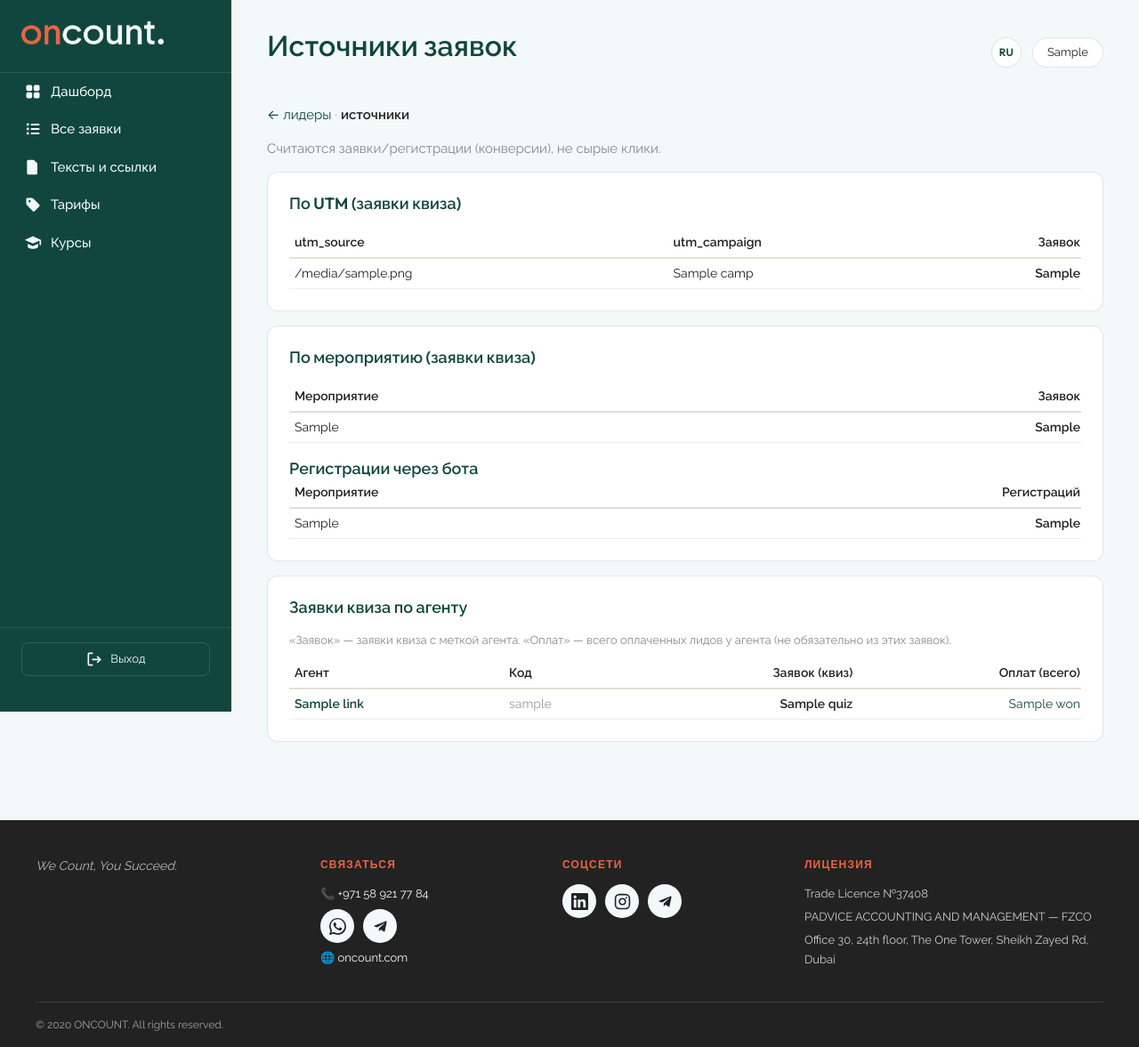
After one commit to Oncount/oncount-partners, a FastAPI app: template app/templates/admin_sources.html in a window 1280 px wide. The commit adds this page. Shown: the whole page at 89% size. Run offline with FastAPI, Linux system fonts and the light colour scheme; the template is opened without the code that fills it: most values are stand-ins (such as "Sample title", 1, 10 or a date in 2020); parts of the project's set-up code (start-up, migrations or seed data) failed here and were passed over.

Commit message:
Дашборд Фаза 4: аналитика источников /admin/sources
- заявки по UTM (source+campaign), по мероприятию (квиз + регистрации бота)
- заявки квиза по агенту (+ всего оплат у агента, честная подпись — не воронка)
- перелинковка лидеры ↔ источники; read-only, под админ-гейтом

Co-Authored-By: Claude Opus 4.8 (1M context) <noreply@anthropic.com>

```diff
--- a/app/main.py
+++ b/app/main.py
@@ -800,6 +800,81 @@ def admin_partner_detail(pid: int, request: Request, session: Session = Depends(
     )
 
 
+@app.get("/admin/sources", response_class=HTMLResponse)
+def admin_sources(request: Request, session: Session = Depends(get_session)) -> HTMLResponse:
+    """Аналитика источников (Фаза 4): заявки по UTM / мероприятию / ссылке агента.
+    Считаем КОНВЕРСИИ (заявки квиза + регистрации), не сырые клики. Только админ."""
+    admin = require_admin(request, session)
+    from sqlalchemy import func
+
+    # 1) По UTM (source + campaign) — заявки квиза.
+    utm = [
+        {"src": r.src, "camp": r.camp, "n": r.n}
+        for r in session.query(
+            func.coalesce(QuizSubmission.utm_source, "—").label("src"),
+            func.coalesce(QuizSubmission.utm_campaign, "—").label("camp"),
+            func.count(QuizSubmission.id).label("n"),
+        )
+        .group_by(QuizSubmission.utm_source, QuizSubmission.utm_campaign)
+        .order_by(func.count(QuizSubmission.id).desc())
+        .all()
+    ]
+
+    # 2) По мероприятию: заявки квиза (NULL event_slug = консультация) + регистрации бота.
+    events_quiz = [
+        {"ev": r.ev, "n": r.n}
+        for r in session.query(
+            func.coalesce(QuizSubmission.event_slug, "consultation").label("ev"),
+            func.count(QuizSubmission.id).label("n"),
+        ).group_by(QuizSubmission.event_slug).order_by(func.count(QuizSubmission.id).desc()).all()
+    ]
+    events_reg = [
+        {"ev": r.ev, "n": r.n}
+        for r in session.query(
+            EventRegistration.event_slug.label("ev"),
+            func.count(EventRegistration.id).label("n"),
+        ).group_by(EventRegistration.event_slug).order_by(func.count(EventRegistration.id).desc()).all()
+    ]
+
+    # 3) По ссылке агента: заявки квиза с привязкой к партнёру + сколько лидов won.
+    quiz_by_p = dict(
+        session.query(QuizSubmission.partner_id, func.count(QuizSubmission.id))
+        .filter(QuizSubmission.partner_id.isnot(None))
+        .group_by(QuizSubmission.partner_id)
+        .all()
+    )
+    won_by_p = dict(
+        session.query(Lead.partner_id, func.count(Lead.id))
+        .filter(Lead.status == "won", Lead.partner_id.isnot(None))
+        .group_by(Lead.partner_id)
+        .all()
+    )
+    pids = list(quiz_by_p.keys())
+    pmap = (
+        {p.id: p for p in session.query(Partner).filter(Partner.id.in_(pids)).all()}
+        if pids else {}
+    )
+    links = []
+    for pid, n in quiz_by_p.items():
+        p = pmap.get(pid)
+        if p is None:
+            continue
+        links.append({
+            "id": pid,
+            "name": p.first_name or p.kommo_agent_name or f"#{pid}",
+            "ref_slug": p.ref_slug or "—",
+            "quiz": n,
+            "won": won_by_p.get(pid, 0),
+        })
+    links.sort(key=lambda x: (x["quiz"], x["won"]), reverse=True)
+
+    return templates.TemplateResponse(
+        "admin_sources.html",
+        _ctx(request, admin, utm=utm, events_quiz=events_quiz,
+             events_reg=events_reg, links=links),
+    )
+
+
 def _balance_kpi(session: Session, partner: Partner) -> dict:
     """Минимум данных для верхней «балансовой» полосы (шаблон _balance.html):
     заработано + ожидаемое вознаграждение по числу заявок + код партнёра.
--- a/app/templates/admin_partner_stats.html
+++ b/app/templates/admin_partner_stats.html
@@ -3,6 +3,7 @@
 {% block heading %}Аналитика партнёров{% endblock %}
 
 {% block content %}
+<p style="margin-top:0;"><b>лидеры</b> <span style="color:#aaa;">·</span> <a href="/admin/sources">источники →</a></p>
 <div class="card">
   <p style="margin:0; line-height:1.7;">
     Агентов с заявками: <b>{{ totals.agents }}</b> ·
--- /dev/null
+++ b/app/templates/admin_sources.html
@@ -0,0 +1,83 @@
+{% extends "base.html" %}
+{% block title %}Источники — ONCOUNT{% endblock %}
+{% block heading %}Источники заявок{% endblock %}
+
+{% block content %}
+<p style="margin-top:0;">
+  <a href="/admin/partner-stats">← лидеры</a>
+  <span style="color:#aaa;">·</span>
+  <b>источники</b>
+</p>
+<p style="color:#888; margin:.2em 0 1em;">Считаются заявки/регистрации (конверсии), не сырые клики.</p>
+
+<div class="card" style="overflow-x:auto;">
+  <h3 style="margin-top:0;">По UTM (заявки квиза)</h3>
+  <table style="width:100%; border-collapse:collapse; font-size:14px;">
+    <thead><tr style="text-align:left; border-bottom:2px solid #e5e0d5;">
+      <th style="padding:6px;">utm_source</th><th>utm_campaign</th><th style="text-align:right;">Заявок</th>
+    </tr></thead>
+    <tbody>
+      {% for r in utm %}
+      <tr style="border-bottom:1px solid #eee;">
+        <td style="padding:6px;">{{ r.src }}</td><td>{{ r.camp }}</td>
+        <td style="text-align:right; font-weight:600;">{{ r.n }}</td>
+      </tr>
+      {% endfor %}
+      {% if not utm %}<tr><td colspan="3" style="padding:12px; color:#888;">Заявок пока нет.</td></tr>{% endif %}
+    </tbody>
+  </table>
+</div>
+
+<div class="card" style="overflow-x:auto;">
+  <h3 style="margin-top:0;">По мероприятию (заявки квиза)</h3>
+  <table style="width:100%; border-collapse:collapse; font-size:14px;">
+    <thead><tr style="text-align:left; border-bottom:2px solid #e5e0d5;">
+      <th style="padding:6px;">Мероприятие</th><th style="text-align:right;">Заявок</th>
+    </tr></thead>
+    <tbody>
+      {% for r in events_quiz %}
+      <tr style="border-bottom:1px solid #eee;">
+        <td style="padding:6px;">{{ r.ev }}</td><td style="text-align:right; font-weight:600;">{{ r.n }}</td>
+      </tr>
+      {% endfor %}
+      {% if not events_quiz %}<tr><td colspan="2" style="padding:12px; color:#888;">Нет данных.</td></tr>{% endif %}
+    </tbody>
+  </table>
+  {% if events_reg %}
+  <h3 style="margin:18px 0 0;">Регистрации через бота</h3>
+  <table style="width:100%; border-collapse:collapse; font-size:14px;">
+    <thead><tr style="text-align:left; border-bottom:2px solid #e5e0d5;">
+      <th style="padding:6px;">Мероприятие</th><th style="text-align:right;">Регистраций</th>
+    </tr></thead>
+    <tbody>
+      {% for r in events_reg %}
+      <tr style="border-bottom:1px solid #eee;">
+        <td style="padding:6px;">{{ r.ev }}</td><td style="text-align:right; font-weight:600;">{{ r.n }}</td>
+      </tr>
+      {% endfor %}
+    </tbody>
+  </table>
+  {% endif %}
+</div>
+
+<div class="card" style="overflow-x:auto;">
+  <h3 style="margin-top:0;">Заявки квиза по агенту</h3>
+  <p style="color:#888; margin:.2em 0 .8em; font-size:13px;">«Заявок» — заявки квиза с меткой агента. «Оплат» — всего оплаченных лидов у агента (не обязательно из этих заявок).</p>
+  <table style="width:100%; border-collapse:collapse; font-size:14px;">
+    <thead><tr style="text-align:left; border-bottom:2px solid #e5e0d5;">
+      <th style="padding:6px;">Агент</th><th>Код</th><th style="text-align:right;">Заявок (квиз)</th><th style="text-align:right;">Оплат (всего)</th>
+    </tr></thead>
+    <tbody>
+      {% for r in links %}
+      <tr style="border-bottom:1px solid #eee;">
+        <td style="padding:6px;"><a href="/admin/partner/{{ r.id }}"><b>{{ r.name }}</b></a></td>
+        <td style="color:#999;">{{ r.ref_slug }}</td>
+        <td style="text-align:right; font-weight:600;">{{ r.quiz }}</td>
+        <td style="text-align:right; color:#10463E;">{{ r.won }}</td>
+      </tr>
+      {% endfor %}
+      {% if not links %}<tr><td colspan="4" style="padding:12px; color:#888;">Заявок с привязкой к агенту пока нет.</td></tr>{% endif %}
+    </tbody>
+  </table>
+</div>
+{% endblock %}
```
